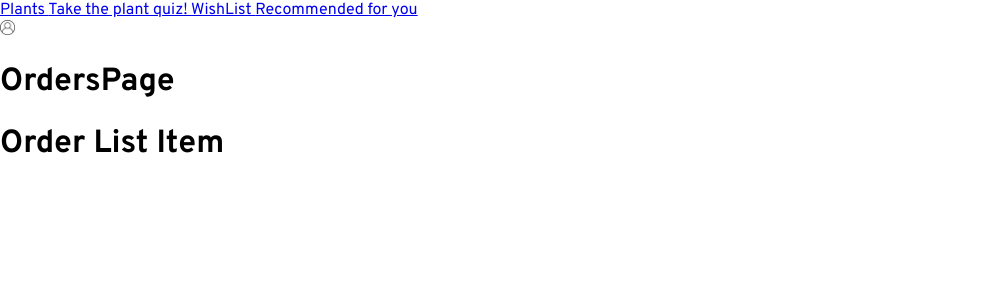
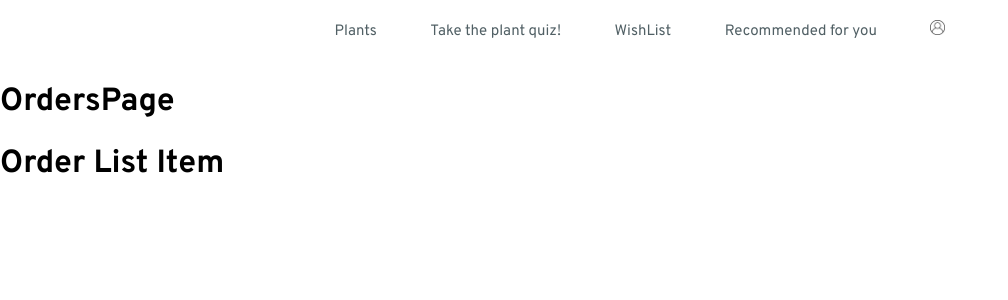
Before and after one commit to robertkoszegi/plantify, a React (Create React App) app: page /orders in a window 1280 px wide. Shown: the top 300 px of the page, without its empty margins (0-1008 px from the left). Built offline with nearby package versions, Linux system fonts and the light colour scheme.

Commit message:
Navigation classname changed, div added to plant item loop

```diff
--- a/src/components/Navigation/Navigation.jsx
+++ b/src/components/Navigation/Navigation.jsx
@@ -10,12 +10,12 @@ export default class Navigation extends React.Component{
   }
 render(){
   return (
-    <div className="Navigation">
+    <div className="navigationContent">
       <Link to="/home"> Plants </Link>
       <Link to="/quiz"> Take the plant quiz! </Link>
       {/* User AUTH will affect what shows, we'll need some conditionals */}
       <Link to="/wishlist"> WishList </Link>
-      <Link to="/recommendations"> Recommended for you </Link><br />
+      <Link to="/recommendations"> Recommended for you </Link>
       <Link to='/#'><img src="./user.png" style={{width:15}} alt="" /></Link>
       {/* Do we have a login page? */}
     </div>
--- a/src/components/PlantList/PlantList.jsx
+++ b/src/components/PlantList/PlantList.jsx
@@ -7,8 +7,8 @@ export default class PlantList extends Component {
     render(){
         if(this.props.activeCategory === ''){
         return(
-
-            this.props.plantListings.map(p =>
+            <div className="PlantList">
+                {this.props.plantListings.map(p =>
                     <PlantListItem
                     img={p.img}
                     name={p.name}
@@ -16,7 +16,8 @@ export default class PlantList extends Component {
                     sunCond={p.sunCond}
                     price={p.price}
                 />
-            )
+                )}
+            </div>
         )
     }else if(this.props.activeCategory) {
             return(
```
Lines whose indentation alone changed are shown as unchanged.
